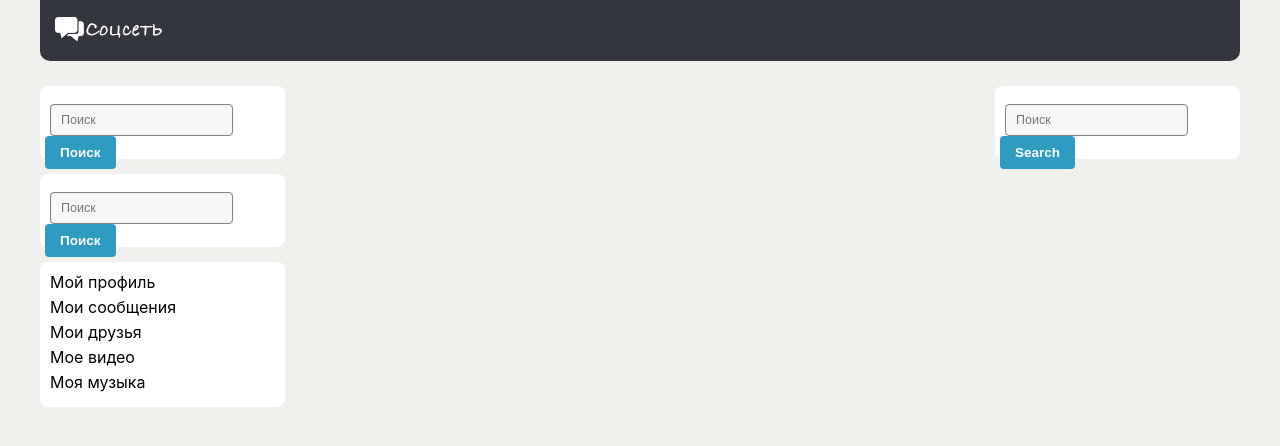
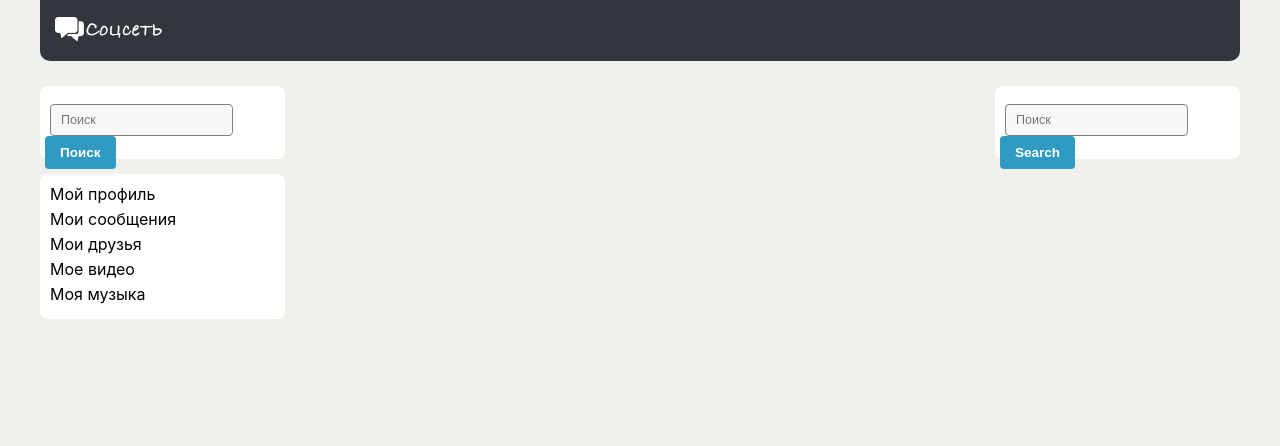
Before and after one commit to goldenyak/social, a React (Create React App) app in the folder my-app/: page / in a window 1280 px wide. Shown: the top 446 px of the page. Built offline with nearby package versions, Linux system fonts and the light colour scheme.

Commit message:
delete some components

```diff
--- a/my-app/src/App.tsx
+++ b/my-app/src/App.tsx
@@ -18,7 +18,6 @@ function App(props: any) {
                 <div className="content_wrapper">
                     <div className="nav">
                         <Search title={'Поиск'}/>
-                        <Search title={'Поиск'}/>
                         <Navigation/>
                     </div>
                     <div className="profile">
```
